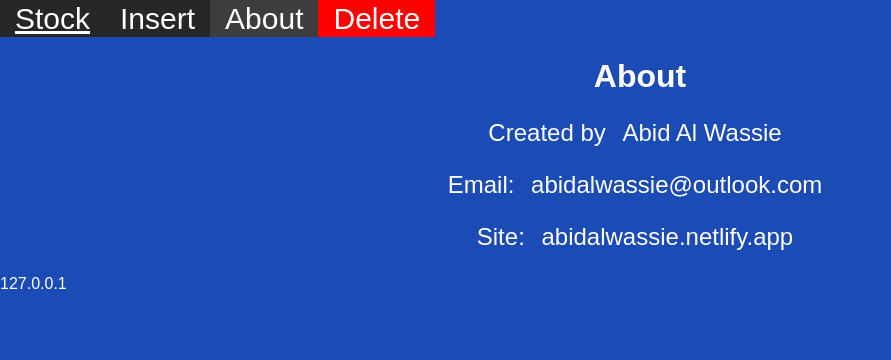
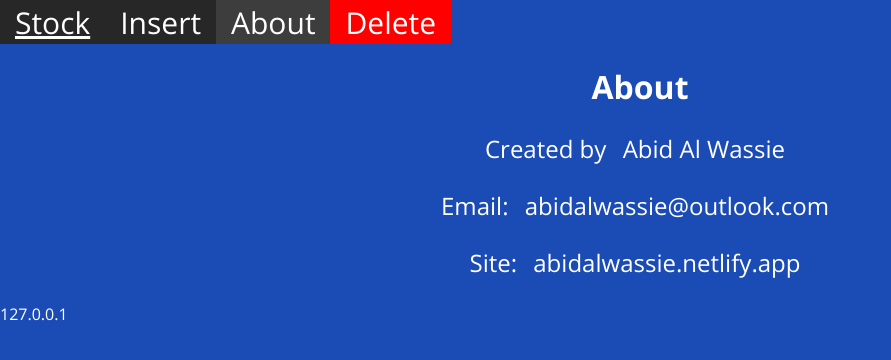
Before and after one commit to AbidAlWassie/Stock-Management-System, a PHP site: page /about.php in a window 1280 px wide. Shown: the top 360 px of the page, without its empty margins (0-891 px from the left). Run offline with PHP 8.4, Linux system fonts and the light colour scheme; data that the repository does not hold is empty.

Commit message:
Updated Project

```diff
--- a/fonts/stylesheet.css
+++ b/fonts/stylesheet.css
@@ -1,3 +1,7 @@
+body {
+  font-family: 'Open Sans' !important;
+}
+
 @font-face {
   font-family: 'Open Sans';
   src: url('OpenSans-Bold.eot');
```
Lines whose indentation alone changed are shown as unchanged.
